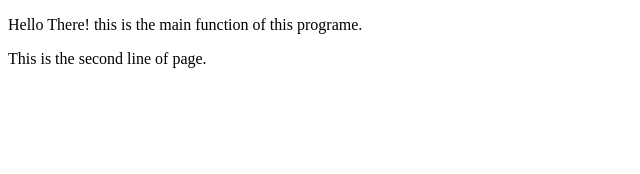
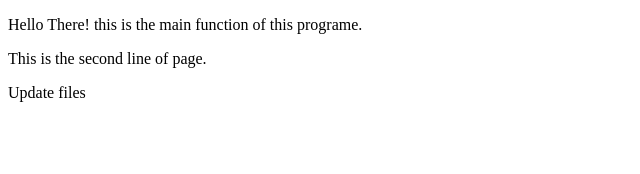
Before and after one commit to RooP-Kumar/portfolio, a React (Vite) app: page / in a window 1280 px wide. Shown: the top 174 px of the page, without its empty margins (0-640 px from the left). Built offline with nearby package versions, Linux system fonts and the light colour scheme.

Commit message:
Update Home.jsx

```diff
--- a/src/Home.jsx
+++ b/src/Home.jsx
@@ -5,6 +5,8 @@ function Home() {
       <p>Hello There! this is the main function of this programe.</p>
 
       <p>This is the second line of page.</p>
+
+      <p>Update files</p>
     </>
   )
 }
```
